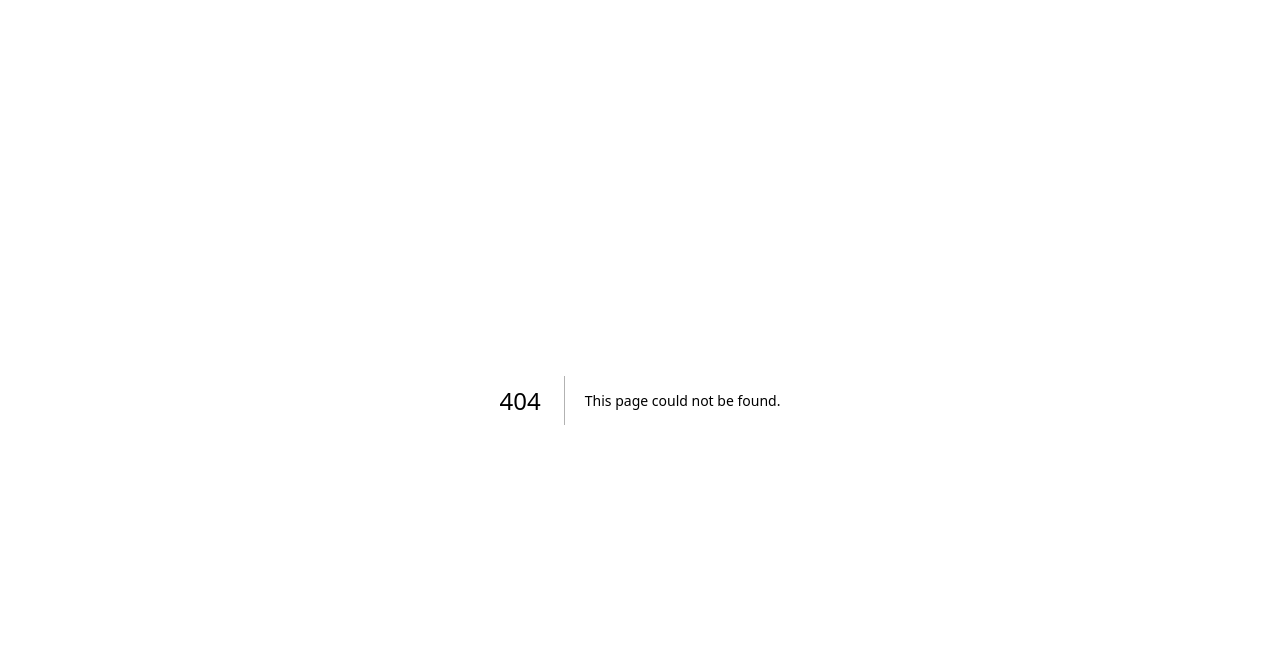
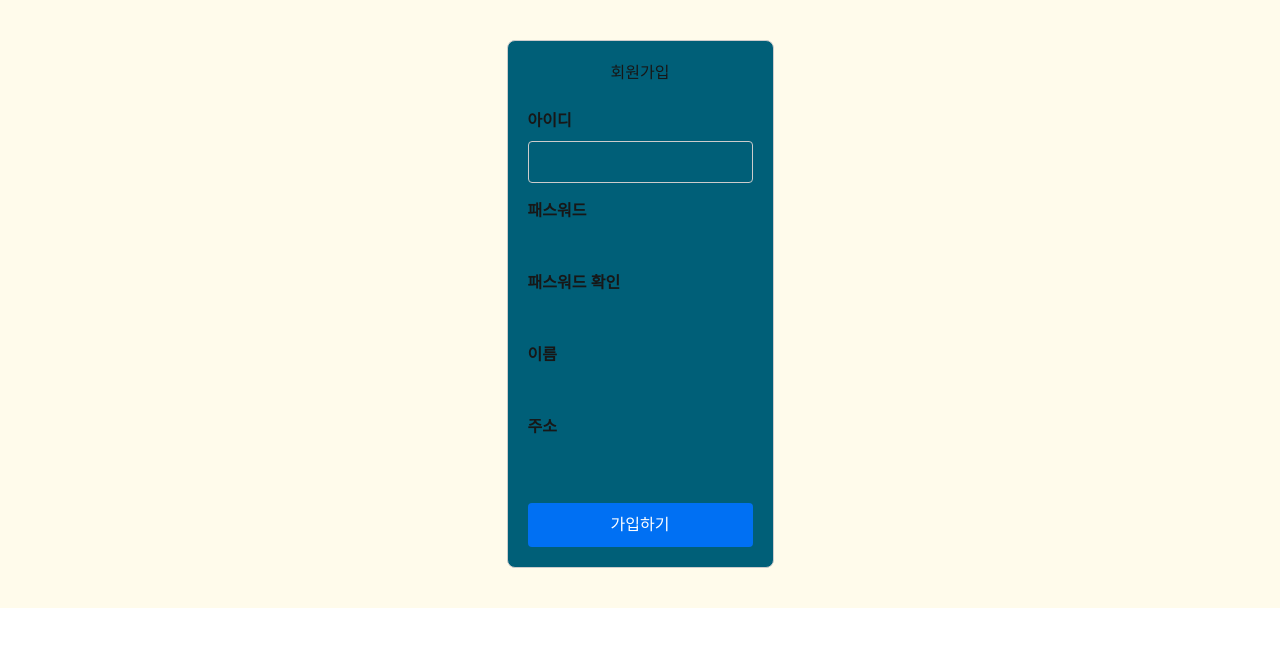
Before and after one commit to dbfjru/nextjs-basic, a Next.js app: page /signup in a window 1280 px wide. Before the commit this address had no page. Shown: the top 646 px of the page. Built offline with nearby package versions, Linux system fonts and the light colour scheme.

Commit message:
working: Sign Up Page with React Hook Form
- onSubmit 오류 해결 필요

```diff
--- /dev/null
+++ b/src/app/signup/layout.tsx
@@ -0,0 +1,11 @@
+import React from 'react';
+
+const SignupLayout = ({children}: { children: React.ReactNode }) => {
+    return (
+        <div className={"bg-amber-50 flex justify-center"}>
+            {children}
+        </div>
+    );
+};
+
+export default SignupLayout;
--- /dev/null
+++ b/src/app/signup/page.tsx
@@ -0,0 +1,155 @@
+'use client'
+import React from 'react';
+import {SubmitHandler, useForm} from "react-hook-form";
+
+type Inputs = {
+    userId?: string;
+    password?: string;
+    checkPassword?: string;
+    name?: string;
+    address?: string;
+}
+
+
+const SignupPage = () => {
+    const {register, handleSubmit, watch, reset, getValues, formState: {errors}} = useForm<Inputs>({
+        defaultValues: {
+            userId: '',
+            password: '',
+            checkPassword: '',
+            name: '',
+            address: '',
+        }
+    })
+
+    const onSubmit = (data: SubmitHandler<Inputs>) => {
+        console.log('submitData--->', data)
+    }
+
+    return (
+        <div style={{
+            maxWidth: '480px',
+            margin: '40px auto',
+            padding: '20px',
+            border: '1px solid #ccc',
+            borderRadius: '8px'
+        }} className={"bg-cyan-800"}>
+            <h1 style={{textAlign: 'center', marginBottom: '24px'}}>회원가입</h1>
+            <form onSubmit={handleSubmit(onSubmit)} style={{display: 'flex', flexDirection: 'column', gap: '16px'}}>
+                <div>
+                    <label htmlFor="userId" style={{display: 'block', marginBottom: '8px', fontWeight: 'bold'}}>
+                        아이디
+                    </label>
+                    <input
+                        type="text"
+                        style={{width: '100%', padding: '8px', borderRadius: '4px', border: '1px solid #ccc'}}
+                        {...register("userId", {
+                            required: {
+                                value: true,
+                                message: "필수"
+                            },
+                            maxLength: {
+                                value: 10,
+                                message: "10글자 이하로 작성하세요"
+                            }
+                        })}
+                    />
+                    {
+                        errors.userId && <span style={{color: 'red'}}>{errors.userId.message}</span>
+                    }
+                </div>
+
+                <div>
+                    <label htmlFor="password" style={{display: 'block', marginBottom: '8px', fontWeight: 'bold'}}>
+                        패스워드
+                    </label>
+                    <input
+                        id={"password"}
+                        type="password"
+                        {...register("password", {
+                            required: {
+                                value: true,
+                                message: "필수"
+                            }
+                        })}
+                    />
+                    {
+                        errors.password && <span style={{color: 'red'}}>{errors.password.message}</span>
+                    }
+                </div>
+
+                <div>
+                    <label htmlFor="password" style={{display: 'block', marginBottom: '8px', fontWeight: 'bold'}}>
+                        패스워드 확인
+                    </label>
+                    <input
+                        type="password"
+                        {...register("checkPassword", {
+                            required: {
+                                value: true,
+                                message: "필수"
+                            }
+                        })}
+                    />
+                    {
+                        errors.checkPassword && <span style={{color: 'red'}}>{errors.checkPassword.message}</span>
+                    }
+                </div>
+
+                <div>
+                    <label htmlFor="name" style={{display: 'block', marginBottom: '8px', fontWeight: 'bold'}}>
+                        이름
+                    </label>
+                    <input
+                        type="text"
+                        {...register("name", {
+                            required: {
+                                value: true,
+                                message: "필수"
+                            }
+                        })}
+                    />
+                    {
+                        errors.name && <span style={{color: 'red'}}>{errors.name.message}</span>
+                    }
+                </div>
+
+                <div>
+                    <label htmlFor="address" style={{display: 'block', marginBottom: '8px', fontWeight: 'bold'}}>
+                        주소
+                    </label>
+                    <input
+                        type="text"
+                        {...register("address", {
+                            required: {
+                                value: true,
+                                message: "필수"
+                            }
+                        })}
+                    />
+                    {
+                        errors.address && <span style={{color: 'red'}}>{errors.address.message}</span>
+                    }
+                </div>
+
+                <button
+                    type="submit"
+                    style={{
+                        padding: '10px',
+                        marginTop: '16px',
+                        backgroundColor: '#0070f3',
+                        color: 'white',
+                        border: 'none',
+                        borderRadius: '4px',
+                        cursor: 'pointer',
+                        fontSize: '16px',
+                    }}
+                >
+                    가입하기
+                </button>
+            </form>
+        </div>
+    );
+};
+
+export default SignupPage;
```
Also changed, not shown: package.json (+6 -5 lines), 1 other file (tests, documents, lock files or other folders).
